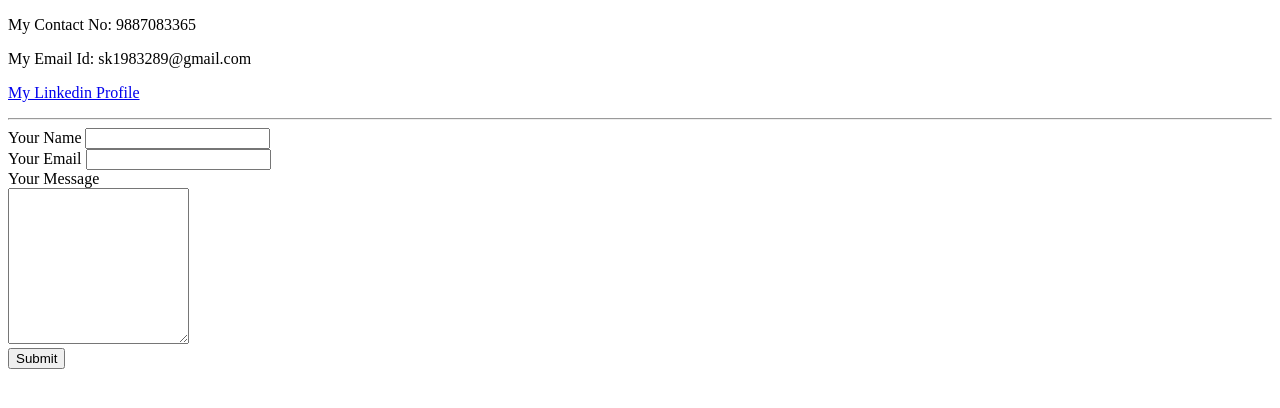
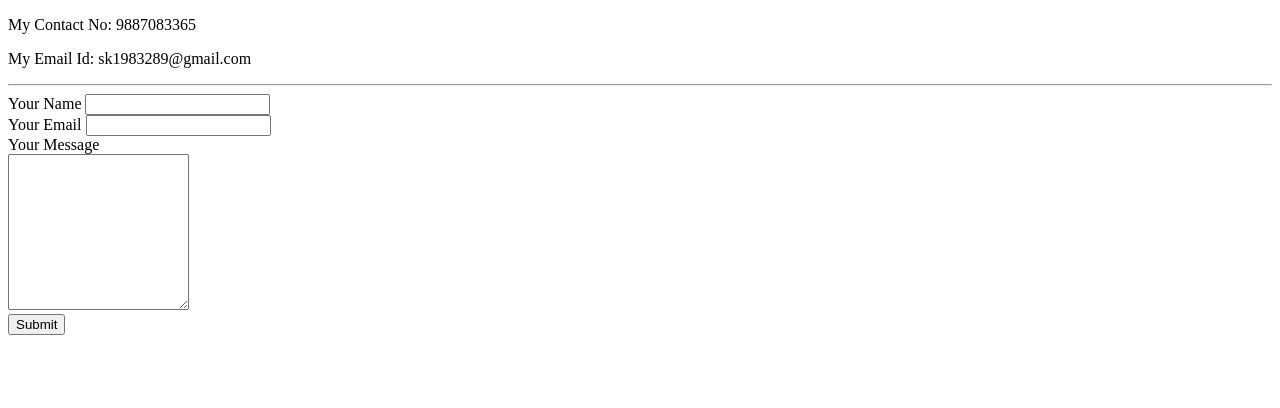
Before and after one commit to Chandu9887/CV, a plain HTML site: page contacts.html in a window 1280 px wide. Drawn offline with Linux system fonts and the light colour scheme.

Commit message:
Update contacts.html

```diff
--- a/contacts.html
+++ b/contacts.html
@@ -8,7 +8,6 @@
 <body>
     <P>My Contact No: 9887083365</P>
     <p>My Email Id: sk1983289@gmail.com</p>
-    <p><a href="https://www.linkedin.com/in/chandu-lal-0956521a0/.com">My Linkedin Profile</a></p>
 <hr/>
     <form action="sk1983289@gmail.com" method="POST" enctype="text/plain">
      <label>Your Name</label>
```
